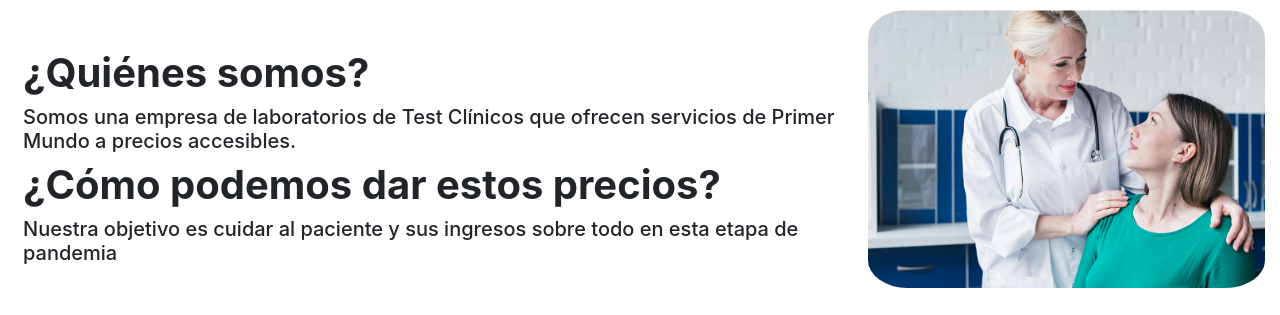
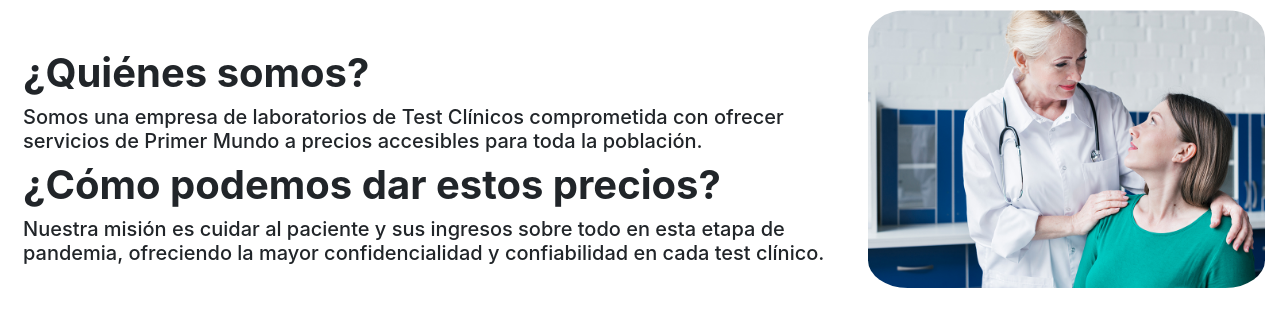
Before and after one commit to jampierzcode/version-sanmateo, a Gatsby site: page / in a window 1280 px wide. Shown: the part 738-1053 px from the top of the page. Built offline with nearby package versions, Linux system fonts and the light colour scheme; Gatsby itself is replaced by a stand-in of ours.

Commit message:
cambio texto body2component

```diff
--- a/src/pages/index.js
+++ b/src/pages/index.js
@@ -16,11 +16,11 @@ const IndexPage = () => {
       <Body2Component
         titulo1={"¿Quiénes somos?"}
         text1={
-          "Somos una empresa de laboratorios de Test Clínicos que ofrecen servicios de Primer Mundo a precios accesibles."
+          "Somos una empresa de laboratorios de Test Clínicos comprometida con ofrecer servicios de Primer Mundo a precios accesibles para toda la población."
         }
         titulo2={"¿Cómo podemos dar estos precios?"}
         text2={
-          "Nuestra objetivo es cuidar al paciente y sus ingresos sobre todo en esta etapa de pandemia"
+          "Nuestra misión es cuidar al paciente y sus ingresos sobre todo en esta etapa de pandemia, ofreciendo la mayor confidencialidad y confiabilidad en cada test clínico."
         }
       />
       <Body3Component />
```
